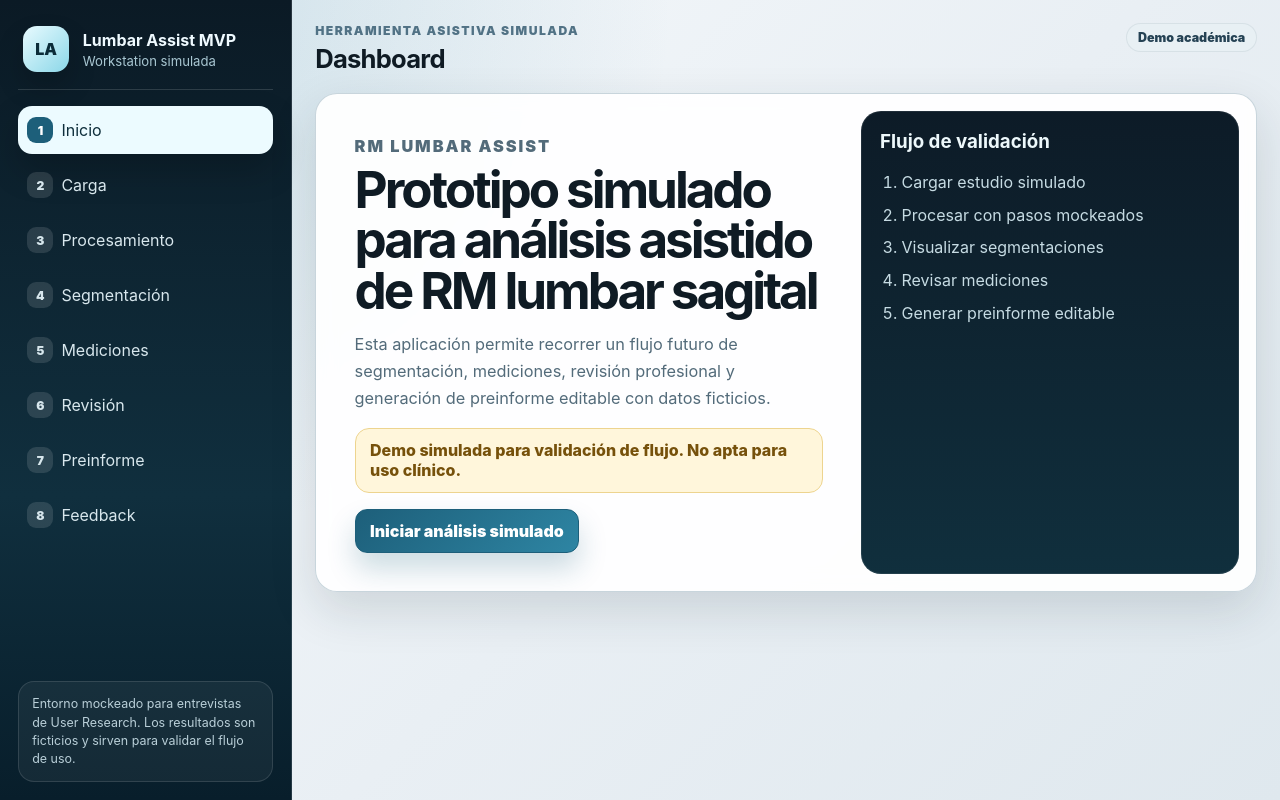
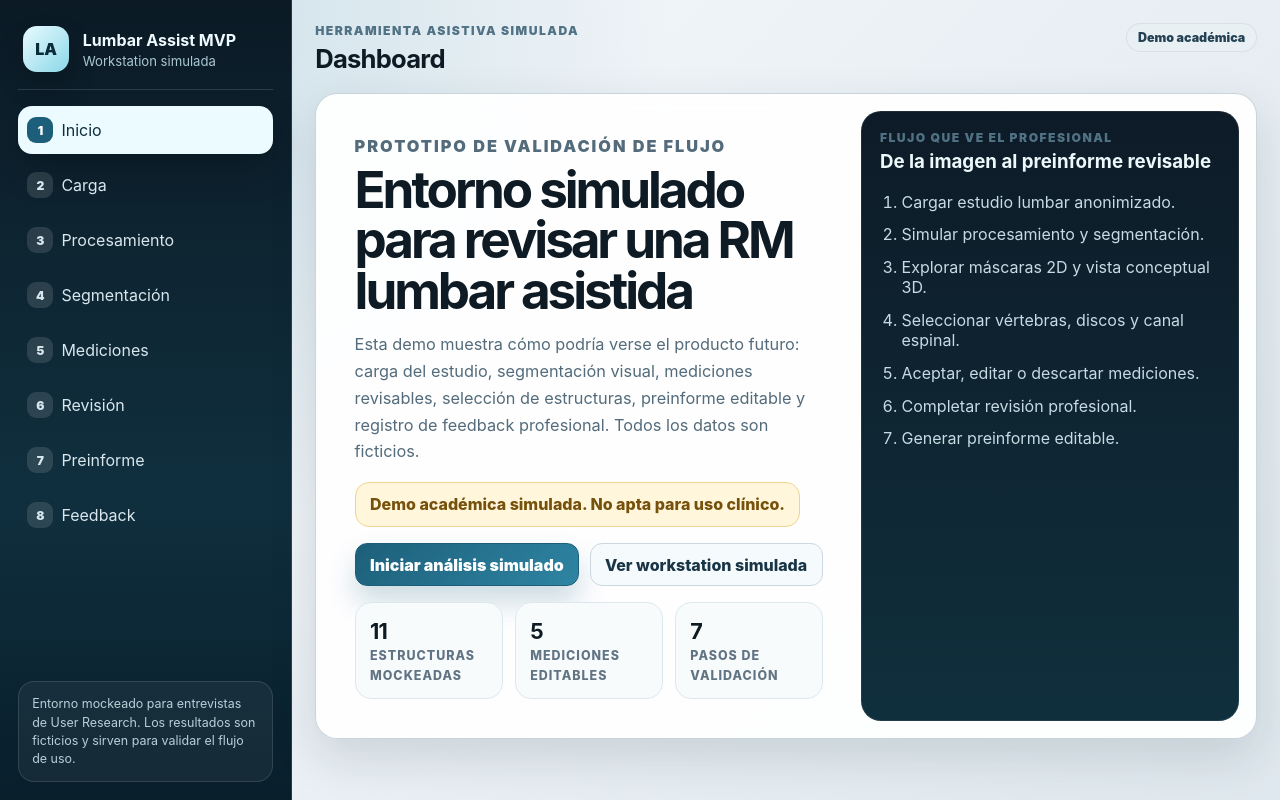
Before and after one commit to EnzoAA004/mvp_1erVersionPFI, a React (Vite) app: page / in a window 1280 px wide. Built offline with nearby package versions, Linux system fonts and the light colour scheme.

Commit message:
Improve dashboard for professional demo

```diff
--- a/src/components/Dashboard.tsx
+++ b/src/components/Dashboard.tsx
@@ -8,25 +8,54 @@ export function Dashboard({ onStart }: DashboardProps) {
   return (
     <section className="panel intro-panel">
       <div className="intro-copy">
-        <p className="eyebrow">RM Lumbar Assist</p>
-        <h2>Prototipo simulado para análisis asistido de RM lumbar sagital</h2>
+        <p className="eyebrow">Prototipo de validación de flujo</p>
+        <h2>Entorno simulado para revisar una RM lumbar asistida</h2>
         <p>
-          Esta aplicación permite recorrer un flujo futuro de segmentación, mediciones,
-          revisión profesional y generación de preinforme editable con datos ficticios.
+          Esta demo muestra cómo podría verse el producto futuro: carga del estudio,
+          segmentación visual, mediciones revisables, selección de estructuras,
+          preinforme editable y registro de feedback profesional. Todos los datos son ficticios.
         </p>
-        <div className="warning-banner">Demo simulada para validación de flujo. No apta para uso clínico.</div>
-        <button className="primary-button" onClick={() => onStart("upload")} type="button">
-          Iniciar análisis simulado
-        </button>
+
+        <div className="warning-banner">
+          Demo académica simulada. No apta para uso clínico.
+        </div>
+
+        <div className="hero-actions">
+          <button className="primary-button" onClick={() => onStart("upload")} type="button">
+            Iniciar análisis simulado
+          </button>
+          <button className="ghost-button" onClick={() => onStart("segmentation")} type="button">
+            Ver workstation simulada
+          </button>
+        </div>
+
+        <div className="metric-strip" aria-label="Resumen del prototipo">
+          <div className="metric-card">
+            <strong>11</strong>
+            <span>estructuras mockeadas</span>
+          </div>
+          <div className="metric-card">
+            <strong>5</strong>
+            <span>mediciones editables</span>
+          </div>
+          <div className="metric-card">
+            <strong>7</strong>
+            <span>pasos de validación</span>
+          </div>
+        </div>
       </div>
+
       <div className="flow-card">
-        <h3>Flujo de validación</h3>
+        <p className="eyebrow">Flujo que ve el profesional</p>
+        <h3>De la imagen al preinforme revisable</h3>
         <ol className="flow-list">
-          <li>Cargar estudio simulado</li>
-          <li>Procesar con pasos mockeados</li>
-          <li>Visualizar segmentaciones</li>
-          <li>Revisar mediciones</li>
-          <li>Generar preinforme editable</li>
+          <li>Cargar estudio lumbar anonimizado.</li>
+          <li>Simular procesamiento y segmentación.</li>
+          <li>Explorar máscaras 2D y vista conceptual 3D.</li>
+          <li>Seleccionar vértebras, discos y canal espinal.</li>
+          <li>Aceptar, editar o descartar mediciones.</li>
+          <li>Completar revisión profesional.</li>
+          <li>Generar preinforme editable.</li>
         </ol>
       </div>
     </section>
```
